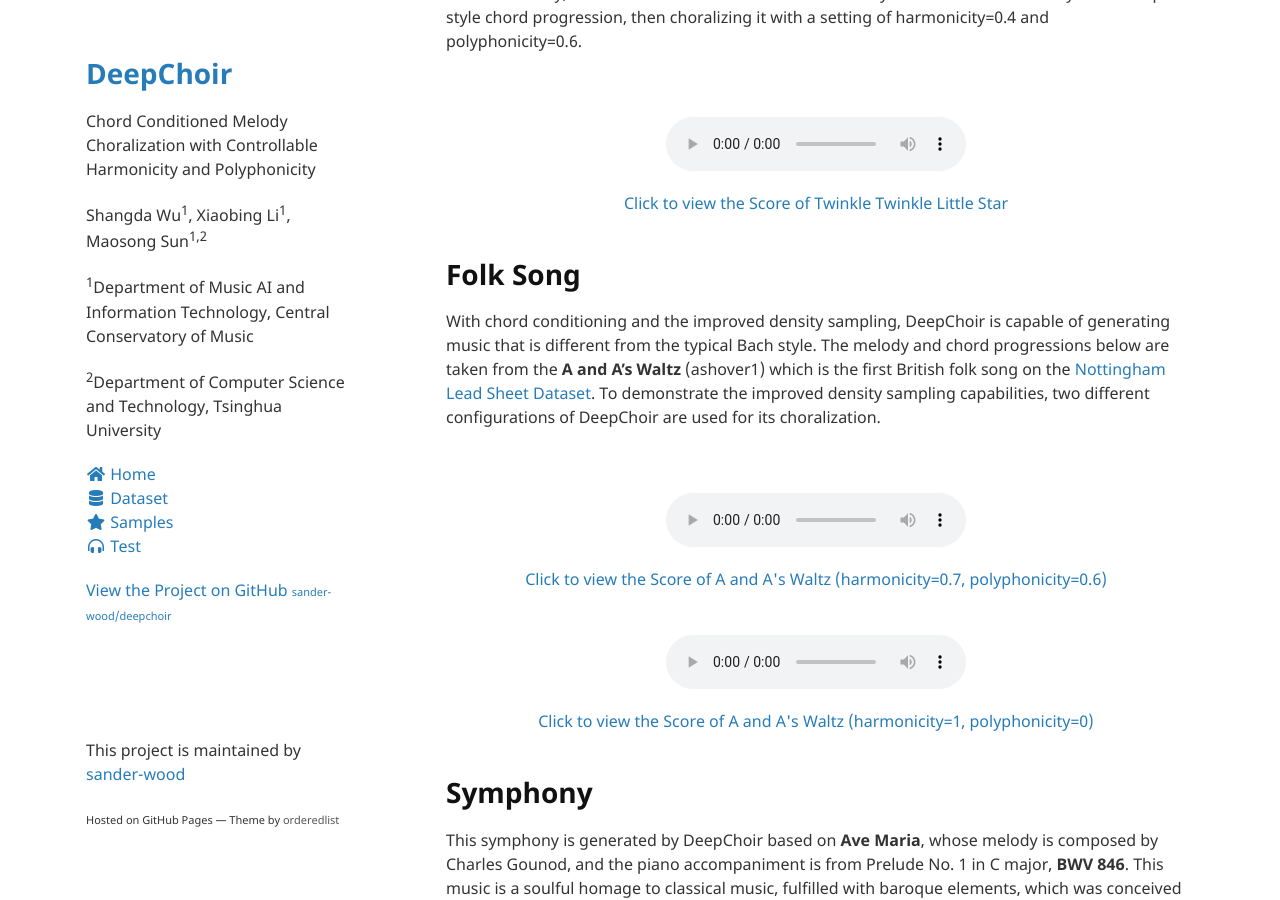
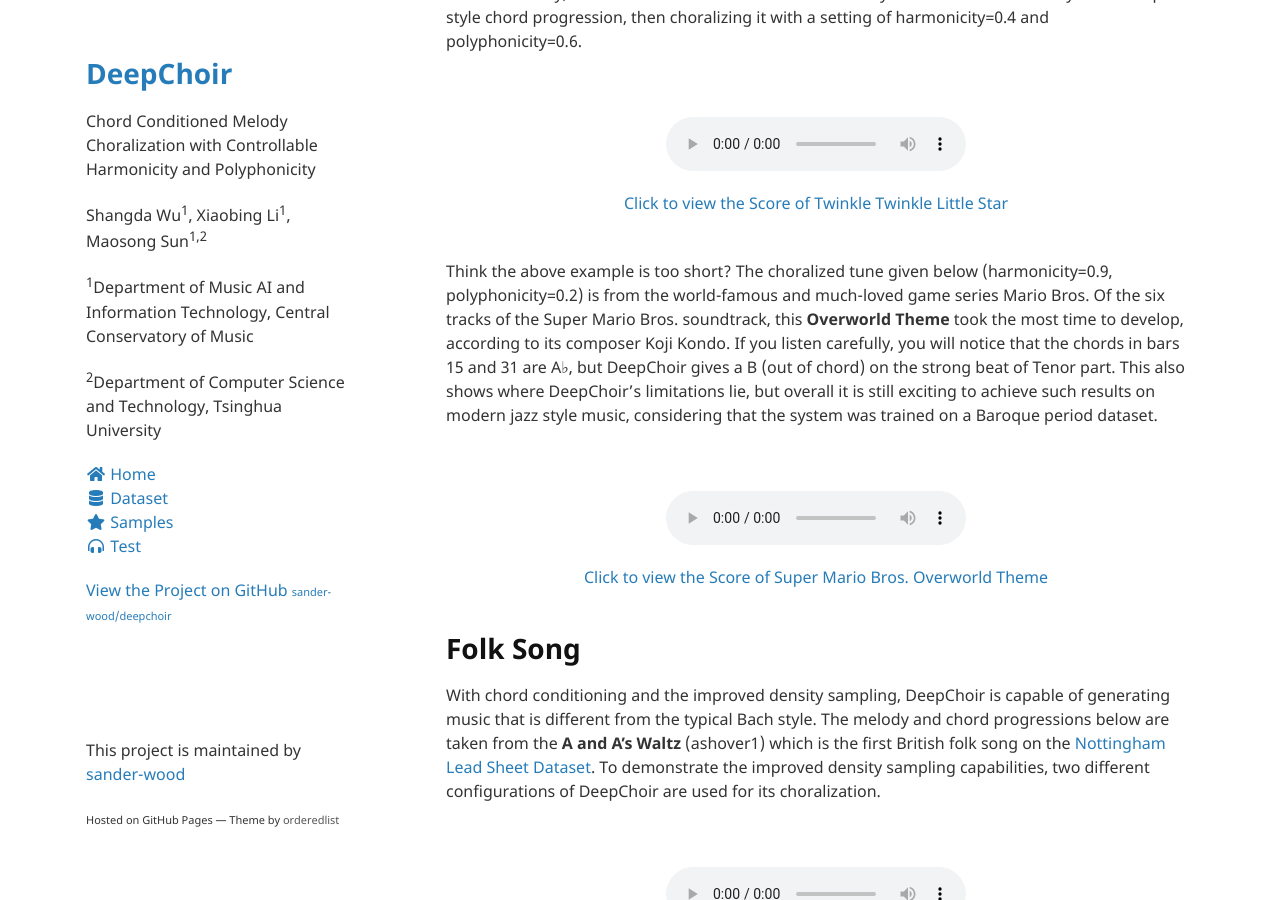
Before and after one commit to sander-wood/deepchoir, a Jekyll site: the page built from samples.md, in a window 1280 px wide and 900 px high, scrolled down 505 px. Built offline with Jekyll 4.4.1, drawn with Linux system fonts in a browser that asks for light colours; nearby versions of some CDN libraries.

Commit message:
Update samples.md

```diff
--- a/samples.md
+++ b/samples.md
@@ -20,16 +20,23 @@
 <center><a id="score_2" href="samples/famous_tune/little star-h0.4-p0.6.pdf" target="_blank">Click to view the Score of Twinkle Twinkle Little Star</a></center>
 <br>
 
+Think the above example is too short? The choralized tune given below (harmonicity=0.9, polyphonicity=0.2) is from the world-famous and much-loved game series Mario Bros. Of the six tracks of the Super Mario Bros. soundtrack, this **Overworld Theme** took the most time to develop, according to its composer Koji Kondo. If you listen carefully, you will notice that the chords in bars 15 and 31 are A♭, but DeepChoir gives a B (out of chord) on the strong beat of Tenor part. This also shows where DeepChoir's limitations lie, but overall it is still exciting to achieve such results on modern jazz style music, considering that the system was trained on a Baroque period dataset.
+
+<br>
+<audio id="audio_3" src="samples/famous_tune/mario-h0.9-p-0.2.mp3" type="audio/mpeg" controls controlsList="nodownload">Your browser does not support the audio element.</audio>
+<center><a id="score_3" href="samples/famous_tune/mario-h0.9-p-0.2.pdf" target="_blank">Click to view the Score of Super Mario Bros. Overworld Theme</a></center>
+<br>
+
 # Folk Song
 With chord conditioning and the improved density sampling, DeepChoir is capable of generating music that is different from the typical Bach style. The melody and chord progressions below are taken from the **A and A's Waltz** (ashover1) which is the first British folk song on the [Nottingham Lead Sheet Dataset](https://github.com/sander-wood/autoharmonizer). To demonstrate the improved density sampling capabilities, two different configurations of DeepChoir are used for its choralization.
 
 <br>
-<audio id="audio_3" src="samples/folk_song/ashover1-h0.7-p0.6.mp3" type="audio/mpeg" controls controlsList="nodownload">Your browser does not support the audio element.</audio>
-<center><a id="score_3" href="samples/folk_song/ashover1-h0.7-p0.6.pdf" target="_blank">Click to view the Score of A and A's Waltz (harmonicity=0.7, polyphonicity=0.6)</a></center>
+<audio id="audio_4" src="samples/folk_song/ashover1-h0.7-p0.6.mp3" type="audio/mpeg" controls controlsList="nodownload">Your browser does not support the audio element.</audio>
+<center><a id="score_4" href="samples/folk_song/ashover1-h0.7-p0.6.pdf" target="_blank">Click to view the Score of A and A's Waltz (harmonicity=0.7, polyphonicity=0.6)</a></center>
 <br>
 
-<audio id="audio_4" src="samples/folk_song/ashover1-h1-p0.mp3" type="audio/mpeg" controls controlsList="nodownload">Your browser does not support the audio element.</audio>
-<center><a id="score_4" href="samples/folk_song/ashover1-h1-p0.pdf" target="_blank">Click to view the Score of A and A's Waltz (harmonicity=1, polyphonicity=0)</a></center>
+<audio id="audio_5" src="samples/folk_song/ashover1-h1-p0.mp3" type="audio/mpeg" controls controlsList="nodownload">Your browser does not support the audio element.</audio>
+<center><a id="score_5" href="samples/folk_song/ashover1-h1-p0.pdf" target="_blank">Click to view the Score of A and A's Waltz (harmonicity=1, polyphonicity=0)</a></center>
 <br>
 
 # Symphony
@@ -41,6 +48,6 @@
 **AI Maria** is accepted for inclusion in the ICMA Music Showcase 2022 Asia.
 
 <br>
-<audio id="audio_5" src="samples/symphony/AI Maria.mp3" type="audio/mpeg" controls controlsList="nodownload">Your browser does not support the audio element.</audio>
-<center><a id="score_5" href="samples/symphony/AI Maria.pdf" target="_blank">Click to view the Score of AI Maria</a></center>
+<audio id="audio_6" src="samples/symphony/AI Maria.mp3" type="audio/mpeg" controls controlsList="nodownload">Your browser does not support the audio element.</audio>
+<center><a id="score_6" href="samples/symphony/AI Maria.pdf" target="_blank">Click to view the Score of AI Maria</a></center>
 <br>
```
